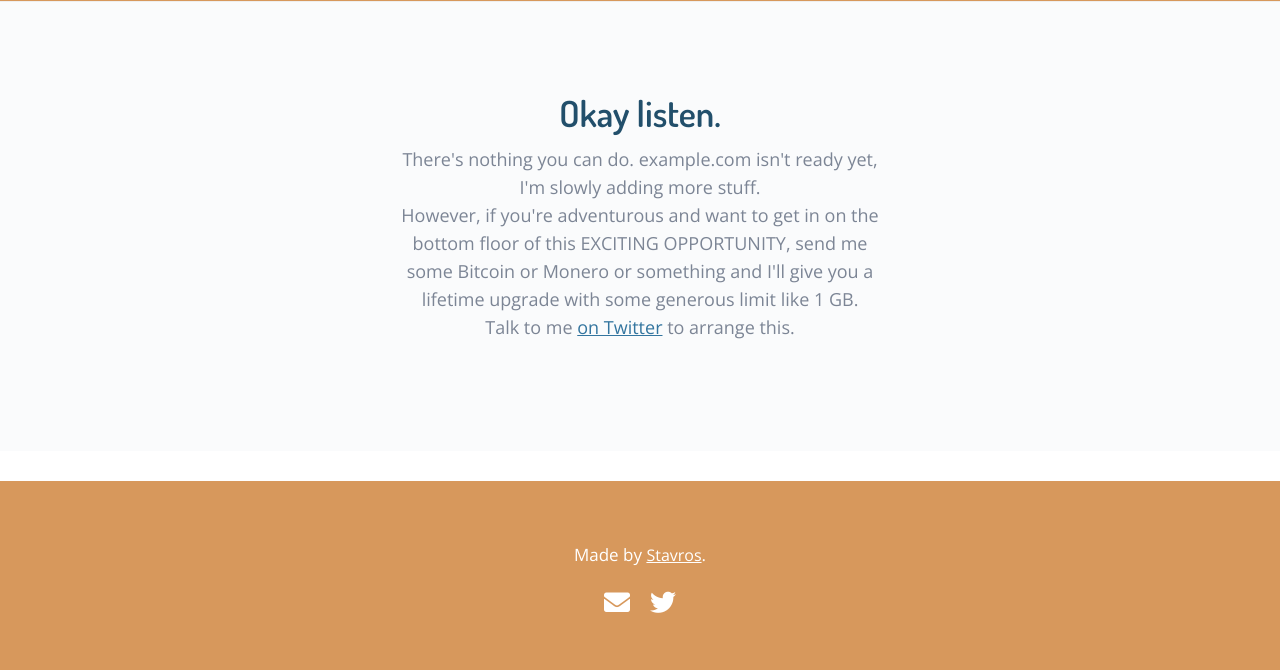
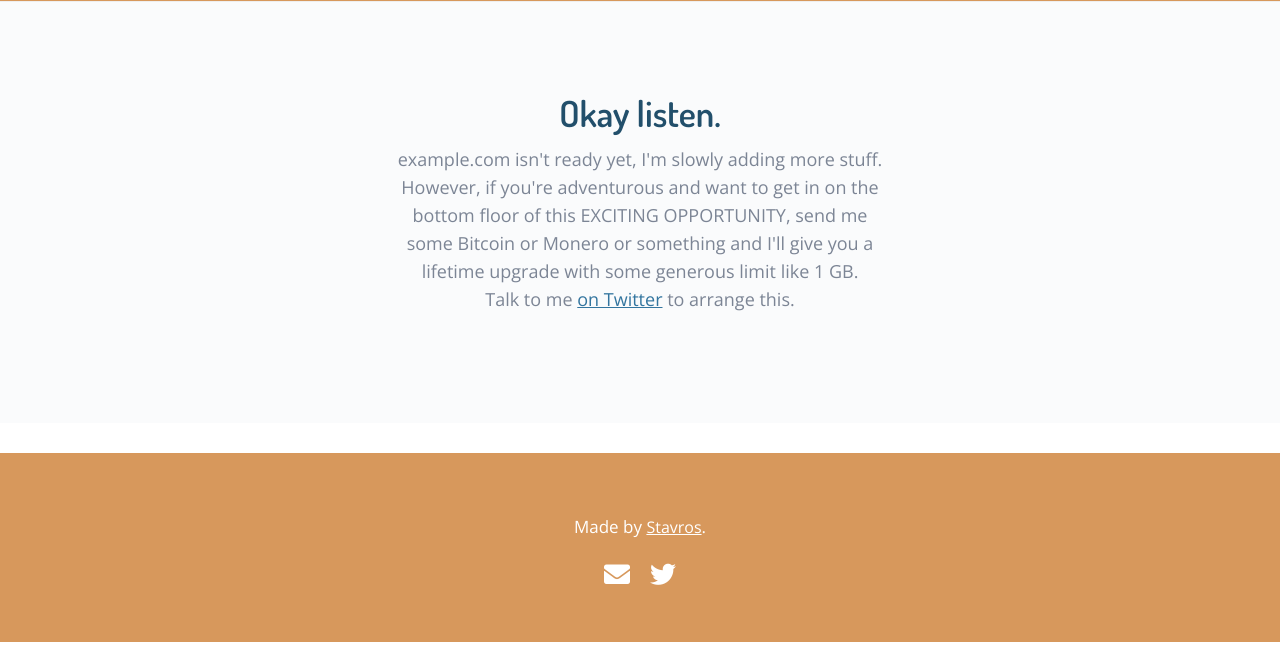
Before and after one commit to skorokithakis/imgz, a Django app: page / in a window 1280 px wide. Shown: the part 378-1048 px from the top of the page. After the commit the page ends 1020 px from the top, so only its background shows below. Run offline with Django 3.2, Linux system fonts and the light colour scheme; the visitor is signed in with stand-in values (Sample User, id 1); parts of the project's set-up code (start-up, migrations or seed data) failed here and were passed over; some libraries are stand-ins or nearby versions.

Commit message:
Copy changes

```diff
--- a/templates/home.html
+++ b/templates/home.html
@@ -45,7 +45,7 @@
                     <h2 class="section-title">Okay listen.</h2>
 
                     <p class="section-subtitle" style="max-width: 500px; margin: 0 auto;">
-                    There's nothing you can do. {{ request.site.name }} isn't ready yet, I'm slowly adding more stuff.
+                    {{ request.site.name }} isn't ready yet, I'm slowly adding more stuff.
                     <br>
                     However, if you're adventurous and want to get in on the bottom floor of this EXCITING OPPORTUNITY,
                     send me some Bitcoin or Monero or something and I'll give you a lifetime upgrade with some generous
```
